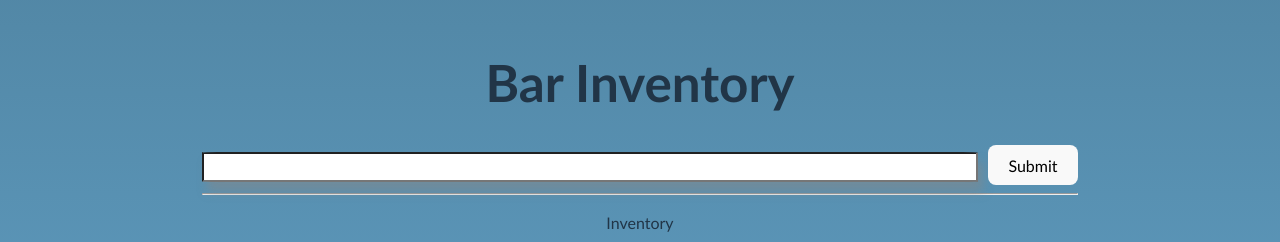
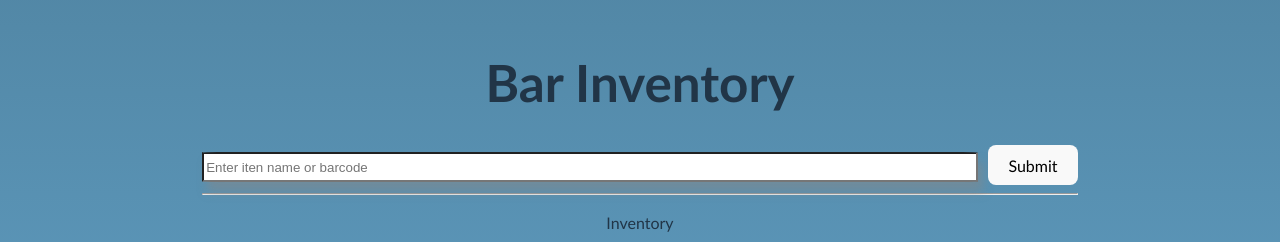
Before and after one commit to jpzimmerman/InventoryFrontend, a React (Vite) app: page / in a window 1280 px wide. Shown: the part 140-382 px from the top of the page. Built offline with nearby package versions, Linux system fonts and the light colour scheme; no server answers.

Commit message:
Set up two-way binding on input text bar, in preparation for implementing form submit action

```diff
--- a/src/components/InputBar/InputBar.jsx
+++ b/src/components/InputBar/InputBar.jsx
@@ -1,10 +1,24 @@
+import { useState } from "react";
 import "../InputBar/InputBar.css";
 
 function InputBar() {
+  const [inputValue, setValue] = useState("");
+
+  const inputTextChanged = (event) => {
+    setValue(event.target.value);
+  };
+
   return (
     <>
       <div>
-        <input type="text" id="inputTerm" className="input-bar" />
+        <input
+          type="text"
+          id="inputTerm"
+          className="input-bar"
+          value={inputValue}
+          placeholder="Enter iten name or barcode"
+          onChange={inputTextChanged}
+        />
         <button className="submit-button">Submit</button>
       </div>
     </>
```
